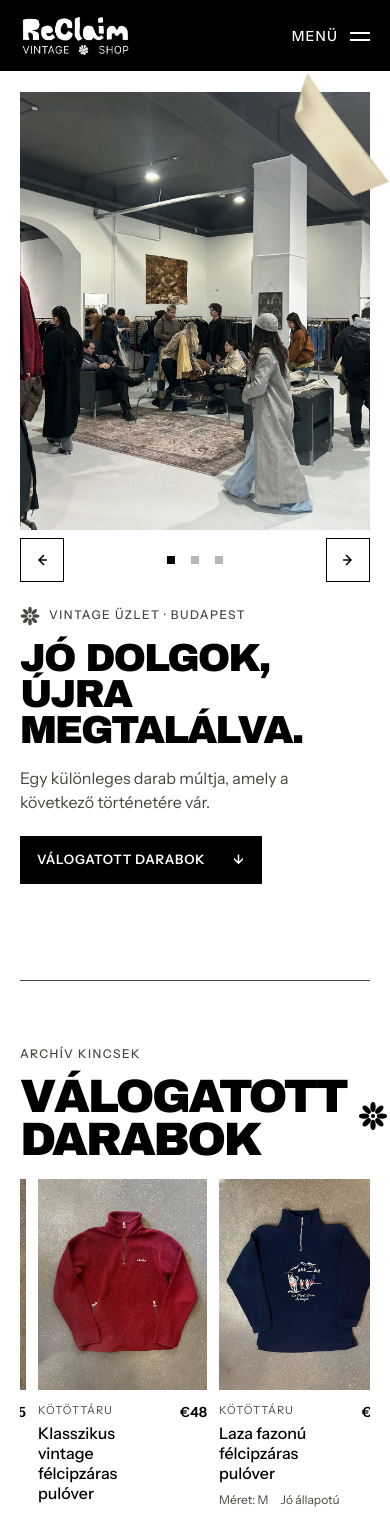
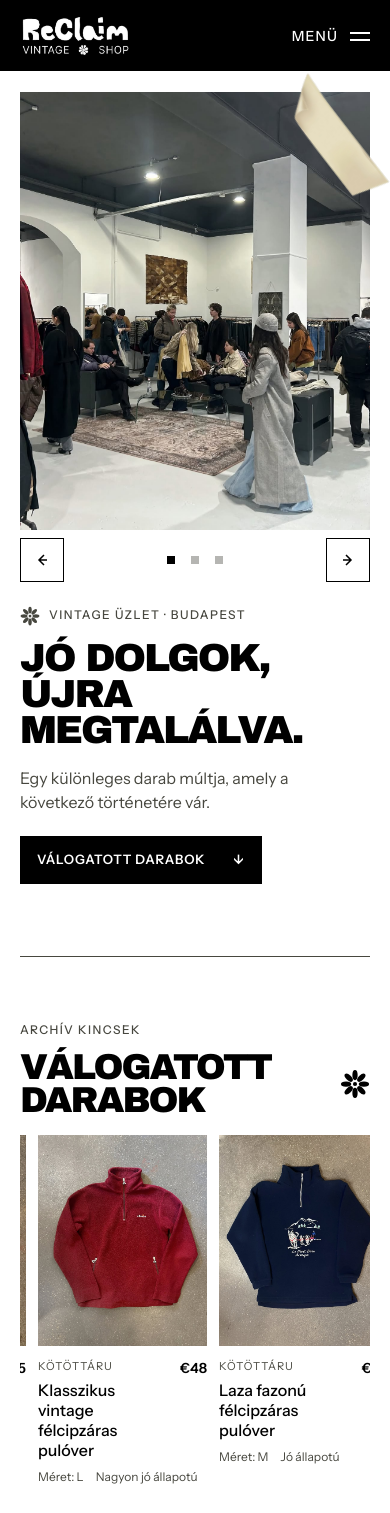
Before and after one commit to borisdoginza/Reclaim, a React (Vite) app: page / in a window 390 px wide. Shown: the top 1513 px of the page. Built offline with nearby package versions, Linux system fonts and the light colour scheme; a web font is replaced by a local one.

Commit message:
Font size polished

```diff
--- a/index.html
+++ b/index.html
@@ -4,6 +4,7 @@
     <meta charset="UTF-8" />
     <meta name="viewport" content="width=device-width, initial-scale=1.0" />
     <meta name="description" content="Discover vintage, archive and workwear at ReClaim Vintage Budapest." />
+    <link rel="icon" type="image/jpeg" href="./src/assets/images/design-pieces/logo.jpg" />
     <link rel="preconnect" href="https://fonts.googleapis.com" />
     <link rel="preconnect" href="https://fonts.gstatic.com" crossorigin />
     <link href="https://fonts.googleapis.com/css2?family=Dela+Gothic+One&family=Instrument+Sans:wght@400;500;600&display=swap" rel="stylesheet" />
--- a/src/components/Arrivals.jsx
+++ b/src/components/Arrivals.jsx
@@ -116,7 +116,7 @@ export default function Arrivals() {
   }
 
   return (
-    <Reveal as="section" className="mt-12 pb-16 md:py-20 md:pb-24" id="selected-pieces" aria-labelledby="arrivals-title">
+    <Reveal as="section" className="mt-12 pb-16 md:py-0 md:pb-24" id="selected-pieces" aria-labelledby="arrivals-title">
       <div className="mx-auto w-[min(calc(100%-40px),1280px)]">
         <Divider className="mb-16 md:mb-20" />
       </div>
@@ -126,12 +126,12 @@ export default function Arrivals() {
         </p>
         <div className="flex items-center justify-between gap-3">
           <h2
-            className="m-0 max-w-[720px] font-display text-[clamp(40px,12vw,56px)] leading-[0.92] font-normal tracking-[-0.055em] uppercase md:text-[64px]"
+            className="m-0 min-w-0 max-w-[720px] font-display text-[clamp(36px,6vw,56px)] leading-[0.92] font-normal tracking-[-0.055em] uppercase md:text-[64px]"
             id="arrivals-title"
           >
             {t('arrivals.title')}
           </h2>
-          <FlowerMark className="mb-[3px] h-[30px] w-[30px] shrink-0 fill-current" />
+          <FlowerMark className="h-[30px] w-[30px] shrink-0 fill-current" />
         </div>
         {/* <p className="mt-[18px] mb-0 text-[13px] text-secondary">
           {t('arrivals.swipeHint')}
@@ -185,7 +185,7 @@ export default function Arrivals() {
           target="_blank"
           rel="noreferrer"
         >
-          {t('arrivals.browseAll')}<span aria-hidden="true">↗</span>
+          {t('arrivals.browseAll')}<span aria-hidden="true" className="text-xl font-black flex items-center justify-center leading-none scale-x-65 select-none translate-y-[-2px] translate-x-[3px]">→</span>
         </a>
       </div>
     </Reveal>
--- a/src/components/Footer.jsx
+++ b/src/components/Footer.jsx
@@ -79,7 +79,7 @@ export default function Footer() {
               target="_blank"
               rel="noreferrer"
             >
-              {t('footer.instagram')} ↗
+              {t('footer.instagram')} 	→
             </a>
             <a
               className="relative inline-flex text-[16px] underline underline-offset-4 transition-opacity duration-150 after:absolute after:inset-x-0 after:-inset-y-2.5 after:content-[''] hover:opacity-70"
@@ -87,7 +87,7 @@ export default function Footer() {
               target="_blank"
               rel="noreferrer"
             >
-              {t('footer.tiktok')} ↗
+              {t('footer.tiktok')} 	→
             </a>
           </div>
         </section>
--- a/src/components/Hero.jsx
+++ b/src/components/Hero.jsx
@@ -11,7 +11,7 @@ export default function Hero() {
 
   return (
     <section
-      className="mx-auto grid w-[min(calc(100%-40px),1280px)] grid-cols-1 items-center gap-6 pt-5 pb-12 md:grid-cols-[minmax(0,1fr)_minmax(0,1.15fr)] md:gap-[clamp(40px,calc(8vw-1.4rem),112px)] md:pt-20 md:pb-20"
+      className="mx-auto grid w-[min(calc(100%-40px),1280px)] grid-cols-1 items-center gap-6 pt-5 pb-6 md:grid-cols-[minmax(0,1fr)_minmax(0,1.15fr)] md:gap-[clamp(40px,calc(8vw-1.4rem),112px)] md:pt-30 md:pb-20"
       aria-labelledby="hero-title"
     >
       <div className="min-w-0 motion-safe:animate-hero-fade-in">
--- a/src/components/Nav.jsx
+++ b/src/components/Nav.jsx
@@ -106,7 +106,7 @@ export default function Nav() {
             </a>
             <Divider className="md:hidden" />
             <button
-              className="mt-3 flex min-h-8 w-fit min-w-8 cursor-pointer items-center justify-center border border-accent bg-transparent px-2 text-[12px] tracking-[0.08em] md:mt-0"
+              className="mt-3 flex min-h-8 w-fit min-w-8 cursor-pointer items-center justify-center border border-accent bg-transparent px-2 text-[12px] tracking-[0.08em] md:mt-0 hover:bg-paper hover:text-ink transition-colors duration-150"
               type="button"
               aria-label={t('nav.switchLanguage', {
                 language: currentI18n.resolvedLanguage === 'hu' ? t('nav.english') : t('nav.hungarian'),
--- a/src/components/StoreMap.jsx
+++ b/src/components/StoreMap.jsx
@@ -69,14 +69,14 @@ export function StoreMapButton() {
 
   return (
     <a
-      className={`inline-flex min-h-11 w-fit items-center justify-between gap-6 border border-ink px-4 text-[13px] font-semibold tracking-[0.06em] uppercase md:whitespace-nowrap lg:gap-3 lg:whitespace-nowrap lg:px-2 ${location.googleMapsUrl ? 'bg-paper text-ink transition-colors duration-150 hover:bg-ink hover:text-paper' : 'pointer-events-none bg-accent text-ink'}`}
+      className={`inline-flex min-h-11 w-fit items-center justify-between gap-4 border border-ink px-4 text-[13px] font-semibold tracking-[0.06em] uppercase md:whitespace-nowrap lg:gap-3 lg:whitespace-nowrap lg:px-2 ${location.googleMapsUrl ? 'bg-paper text-ink transition-colors duration-150 hover:bg-ink hover:text-paper' : 'pointer-events-none bg-accent text-ink'}`}
       href={location.googleMapsUrl ?? '#visit'}
       aria-disabled={!location.googleMapsUrl}
       onClick={(event) => {
         if (!location.googleMapsUrl) event.preventDefault()
       }}
     >
-      {t('map.openGoogleMaps')}<span aria-hidden="true">↗</span>
+      {t('map.openGoogleMaps')}<span aria-hidden="true" className="text-xl font-black flex items-center justify-center leading-none scale-x-65 select-none translate-y-[-2px] translate-x-[3px]">→</span>
     </a>
   )
 }
```
